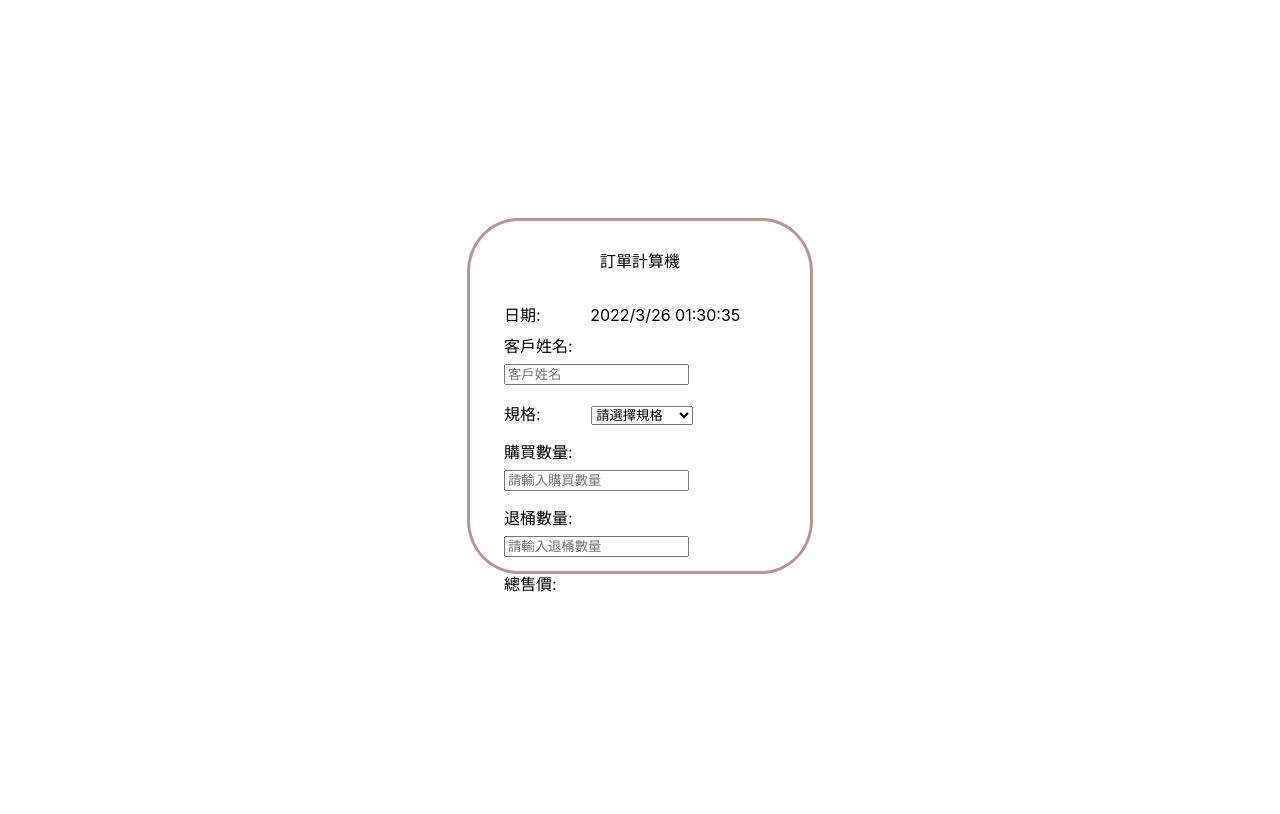
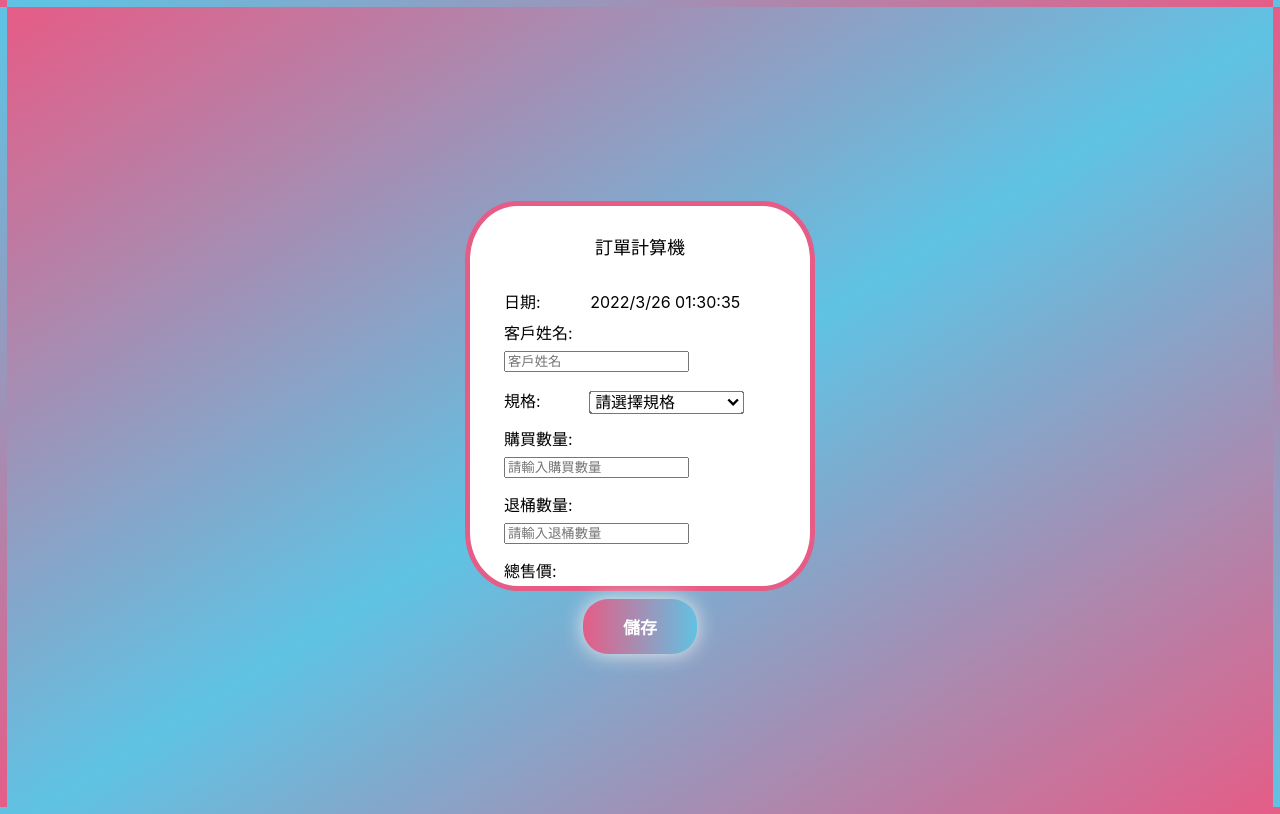
Before and after one commit to NFUChen/react-order-calculator, a React (Create React App) app: page / in a window 1280 px wide. Built offline with nearby package versions, Linux system fonts and the light colour scheme.

Commit message:
finish frontend part, begin to link with Flask backend

```diff
--- a/package.json
+++ b/package.json
@@ -6,12 +6,14 @@
     "@testing-library/jest-dom": "^5.16.3",
     "@testing-library/react": "^12.1.4",
     "@testing-library/user-event": "^13.5.0",
+    "exceljs": "^4.3.0",
     "react": "^17.0.2",
     "react-dom": "^17.0.2",
     "react-scripts": "5.0.0",
     "react-select": "^5.2.2",
     "react-transition-group": "^4.4.2",
-    "web-vitals": "^2.1.4"
+    "web-vitals": "^2.1.4",
+    "xlsx": "^0.18.5"
   },
   "scripts": {
     "start": "react-scripts start",
--- a/public/index.html
+++ b/public/index.html
@@ -33,8 +33,7 @@
   </head>
   <body>
     <noscript>You need to enable JavaScript to run this app.</noscript>
-
-    <div id="root"></div>
+    <div class="app-container"><div id="root"></div></div>
 
     <!--
       This HTML file is a template.
--- a/src/App.js
+++ b/src/App.js
@@ -1,4 +1,5 @@
 import Calc from "./calc";
+
 import "./App.css";
 function App() {
   return (
--- a/src/calc.css
+++ b/src/calc.css
@@ -5,14 +5,16 @@
   margin-top: 50px;
   padding: 20px;
   text-align: left;
-  border: 3px solid rgb(179, 150, 150);
+  border: 5px solid #e55d87;
   border-radius: 15%;
   width: 300px;
-  height: 310px;
+  height: 340px;
+  background-color: white;
 }
 
 .title {
   text-align: center;
+  font-size: large;
   margin-bottom: 30px;
 }
 
@@ -33,7 +35,12 @@
 }
 
 .spec-title {
-  margin-right: 39px;
+  margin-right: 50px;
+}
+#spec {
+  transform: scale(120%);
+  /* border: none; */
+  width: 45%;
 }
 
 .date-title {
--- a/src/calc.js
+++ b/src/calc.js
@@ -1,5 +1,6 @@
 import React, { Component } from "react";
 import "./calc.css";
+import SaveButton from "./save-button";
 
 export default class Calc extends Component {
   constructor(props) {
@@ -10,6 +11,7 @@ export default class Calc extends Component {
       spec: "",
       quantity: 0,
       bucketReturned: 0,
+      totalPrice: 0,
     };
   }
 
@@ -88,6 +90,7 @@ export default class Calc extends Component {
           {label}:{" "}
         </label>
         <input
+          className={`input-${fieldName}`}
           type="number"
           id={fieldName}
           onChange={this.handleChange}
@@ -96,7 +99,7 @@ export default class Calc extends Component {
       </div>
     );
   }
-  get purchasePrice() {
+  get orderPrice() {
     const itemPriceLookup = {
       脆皮: 780,
       傳統: 840,
@@ -109,7 +112,11 @@ export default class Calc extends Component {
     if (Number.isNaN(totalPrice)) {
       totalPrice = 0;
     }
+    return totalPrice;
+  }
 
+  get orderPriceComponenet() {
+    const totalPrice = this.orderPrice;
     return (
       <div>
         <span className={"purchasePrice-title"}>總售價: </span>
@@ -131,13 +138,14 @@ export default class Calc extends Component {
 
   componentDidMount = () => {
     setInterval(() => {
-      this.setState((prevState) => ({ dateTime: this.currentTime }));
+      this.setState((prevState) => ({
+        dateTime: this.currentTime,
+        totalPrice: this.orderPrice,
+      }));
     }, 1000);
   };
 
   render() {
-    console.log(this.state);
-
     return (
       <div className="calc">
         <p className="title">訂單計算機</p>
@@ -146,7 +154,8 @@ export default class Calc extends Component {
         {this.spec}
         {this.quantity}
         {this.bucketReturned}
-        {this.purchasePrice}
+        {this.orderPriceComponenet}
+        <SaveButton orderInfo={this.state} />
       </div>
     );
   }
--- /dev/null
+++ b/src/excel-handler.js
@@ -0,0 +1,50 @@
+const xlsx = require("xlsx");
+export class ExcelHandler {
+  constructor(fileName) {
+    this.fileName = fileName;
+    this._work_book = xlsx.readFile(fileName, { cellDates: true });
+    this._sheet = this._work_book.Sheets["orders"];
+    this._origin = xlsx.utils.sheet_to_json(this._sheet);
+  }
+  append_and_save(newOrderInfo) {
+    xlsx.utils.sheet_add_json(this._sheet, [newOrderInfo], {
+      skipHeader: true,
+      origin: -1,
+    });
+
+    const newUpdatedSheet = this._sheet;
+    const newBlankWB = xlsx.utils.book_new();
+    xlsx.utils.book_append_sheet(newBlankWB, newUpdatedSheet, "orders", {
+      origin: -1,
+    });
+    xlsx.writeFile(newBlankWB, this.fileName);
+  }
+}
+
+export class Order {
+  constructor({
+    dataTime,
+    customer,
+    spec,
+    quantity,
+    bucketReturned,
+    totalPrice,
+  }) {
+    this.dataTime = dataTime;
+    this.customer = customer;
+    this.spec = spec;
+    this.quantity = quantity;
+    this.bucketReturned = bucketReturned;
+    this.totalPrice = totalPrice;
+  }
+  getChineseOrderInfo = () => {
+    return {
+      日期: this.dataTime,
+      客戶姓名: this.customer,
+      規格: this.spec,
+      購買數量: this.quantity,
+      退桶數量: this.bucketReturned,
+      總售價: this.totalPrice,
+    };
+  };
+}
--- a/src/index.css
+++ b/src/index.css
@@ -1,13 +1,24 @@
 body {
   margin: 0;
-  font-family: -apple-system, BlinkMacSystemFont, 'Segoe UI', 'Roboto', 'Oxygen',
-    'Ubuntu', 'Cantarell', 'Fira Sans', 'Droid Sans', 'Helvetica Neue',
+  font-family: -apple-system, BlinkMacSystemFont, "Segoe UI", "Roboto", "Oxygen",
+    "Ubuntu", "Cantarell", "Fira Sans", "Droid Sans", "Helvetica Neue",
     sans-serif;
   -webkit-font-smoothing: antialiased;
   -moz-osx-font-smoothing: grayscale;
 }
 
 code {
-  font-family: source-code-pro, Menlo, Monaco, Consolas, 'Courier New',
+  font-family: source-code-pro, Menlo, Monaco, Consolas, "Courier New",
     monospace;
 }
+
+body,
+html {
+  background-image: linear-gradient(
+    to right bottom,
+    #e55d87 0%,
+    #5fc3e4 51%,
+    #e55d87 100%
+  );
+  height: 100%;
+}
--- /dev/null
+++ b/src/save-button.css
@@ -0,0 +1,38 @@
+.SaveButtonContainer {
+  text-align: center;
+}
+.SaveButton {
+  background-image: linear-gradient(
+    to right,
+    #e55d87 0%,
+    #5fc3e4 51%,
+    #e55d87 100%
+  );
+}
+.SaveButton {
+  margin: 10px;
+  font-size: 17px;
+  padding: 15px 40px;
+  text-align: center;
+  font-weight: bold;
+  text-transform: uppercase;
+  transition: all 0.3s ease;
+  background-size: 200% auto;
+  color: white;
+  box-shadow: 0 0 20px #eee;
+  border: none;
+  border-radius: 25px;
+}
+
+.SaveButton:hover {
+  background-position: right center; /* change the direction of the change here */
+  color: #fff;
+  text-decoration: none;
+  cursor: pointer;
+  transform: translateY(-3px);
+}
+
+.SaveButton:active {
+  transform: translateY(3px);
+  opacity: 0.7;
+}
--- /dev/null
+++ b/src/save-button.js
@@ -0,0 +1,29 @@
+import React, { Component } from "react";
+import "./save-button.css";
+import { ExcelHandler, Order } from "./excel-handler";
+export default class SaveButton extends Component {
+  constructor(props) {
+    super(props);
+  }
+
+  handleSave = () => {
+    // const { orderInfo } = this.props;
+    // console.log(orderInfo);
+    // const excelHandler = new ExcelHandler("orders.xlsx");
+    // console.log(excelHandler._origin);
+    // const newOrder = new Order(orderInfo).getChineseOrderInfo();
+    // console.log(newOrder);
+    // excelHandler.append_and_save(newOrder);
+    console.log(this.props.orderInfo);
+  };
+
+  render() {
+    return (
+      <div className="SaveButtonContainer">
+        <button className="SaveButton" onClick={this.handleSave}>
+          儲存
+        </button>
+      </div>
+    );
+  }
+}
```
Also changed, not shown: 2 other files (tests, documents, lock files or other folders).
